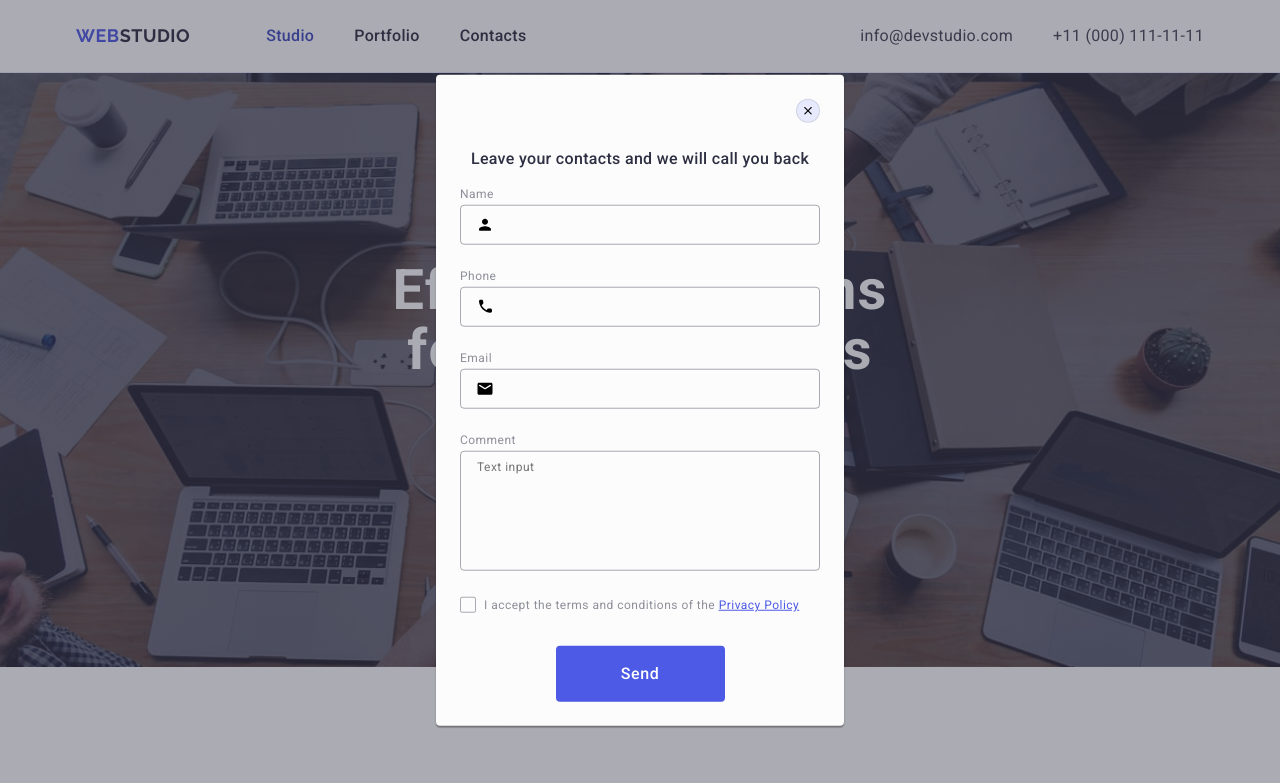
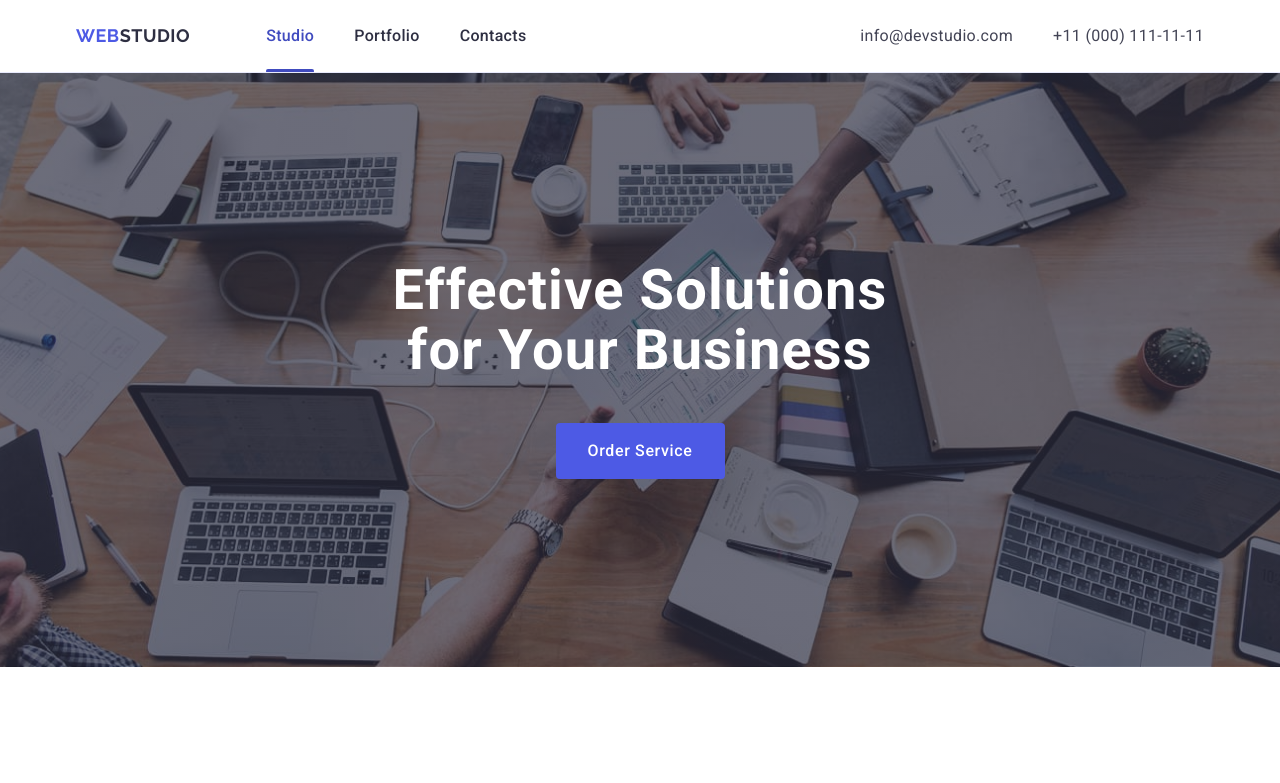
Before and after one commit to Jackkeetch/goit-markup-hw-05, a plain HTML site: page index.html in a window 1280 px wide. Shown: the top 783 px of the page. Drawn offline with nearby package versions, Linux system fonts and the light colour scheme.

Commit message:
update modal

```diff
--- a/css/styles.css
+++ b/css/styles.css
@@ -105,6 +105,20 @@ input {
   transition: color var(--transition);
 }
 
+.list-link.main-link {
+  color: var(--primary-accent-color);
+}
+.list-link.main-link::after {
+  content: "";
+  position: absolute;
+  left: 0;
+  bottom: -1px;
+  width: 100%;
+  height: 4px;
+  background: var(--primary-accent-color);
+  border-radius: 2px;
+  transform: translate(0%);
+}
 .list-link::after {
   content: "";
   position: absolute;
@@ -590,11 +604,14 @@ input {
   width: 100%;
   height: 100%;
   z-index: 999;
+  opacity: 0;
+  pointer-events: none;
   background-color: rgba(46, 47, 66, 0.4);
   transition: opacity 250ms cubic-bezier(0.4, 0, 0.2, 1), visibility 250ms cubic-bezier(0.4, 0, 0.2, 1);
 }
 .modal-overlay.is-open {
-  transform: translateY(0%);
+  opacity: 1;
+  pointer-events: visible;
 }
 .modal {
   position: absolute;
@@ -650,7 +667,6 @@ input {
 .modal-form {
   display: flex;
   flex-direction: column;
-  gap: 8px;
 }
 .modal-form-inputs {
   display: flex;
--- a/index.html
+++ b/index.html
@@ -29,7 +29,7 @@
           <a class="header_logo" href="./index.html">Web<span class="header_span">Studio</span></a>
           <ul class="list">
             <li class="list-item">
-              <a class="list-link" href="./index.html">Studio</a>
+              <a class="list-link main-link" href="./index.html">Studio</a>
             </li>
             <li class="list-item">
               <a class="list-link" href="#">Portfolio</a>
```
